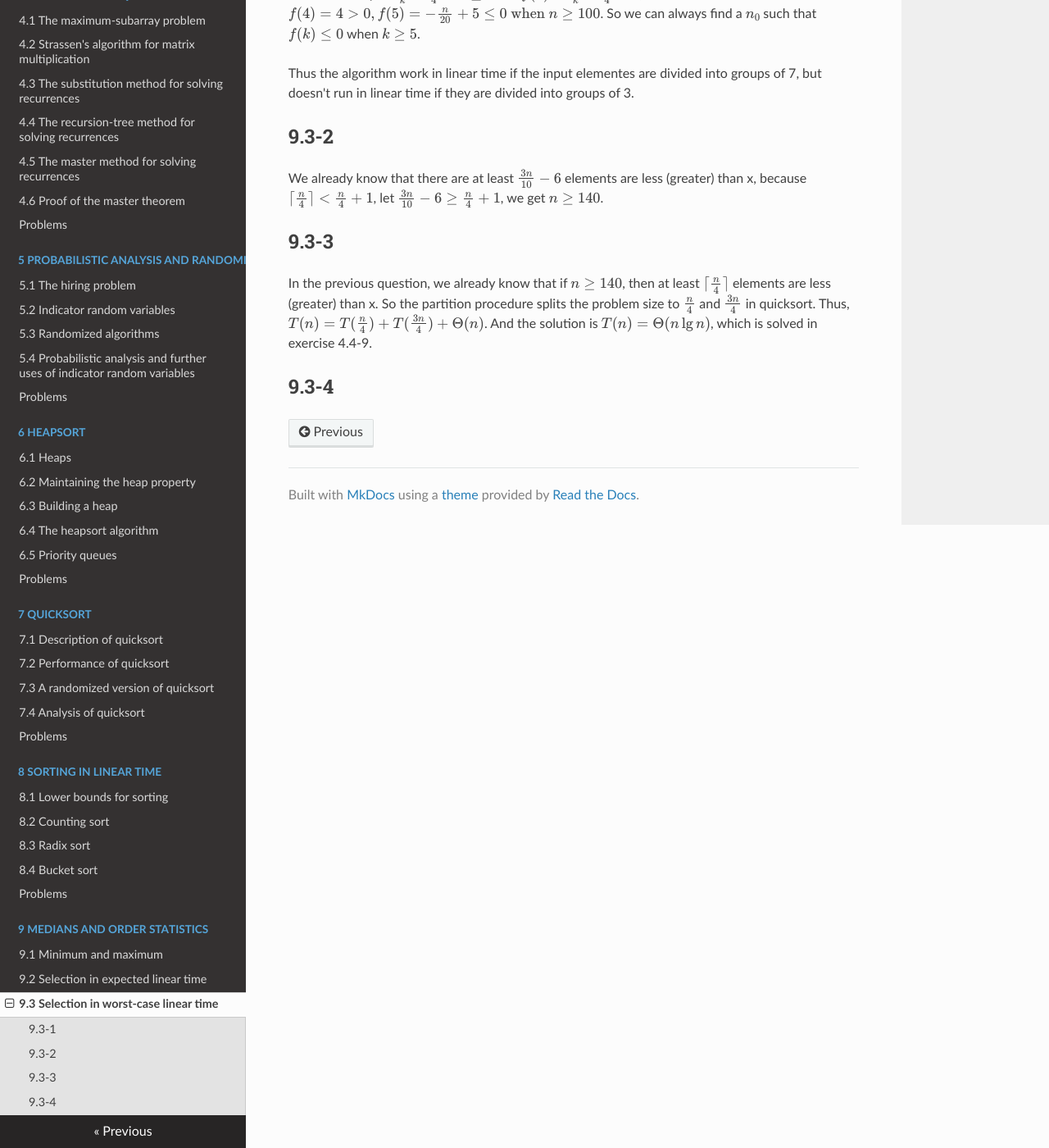
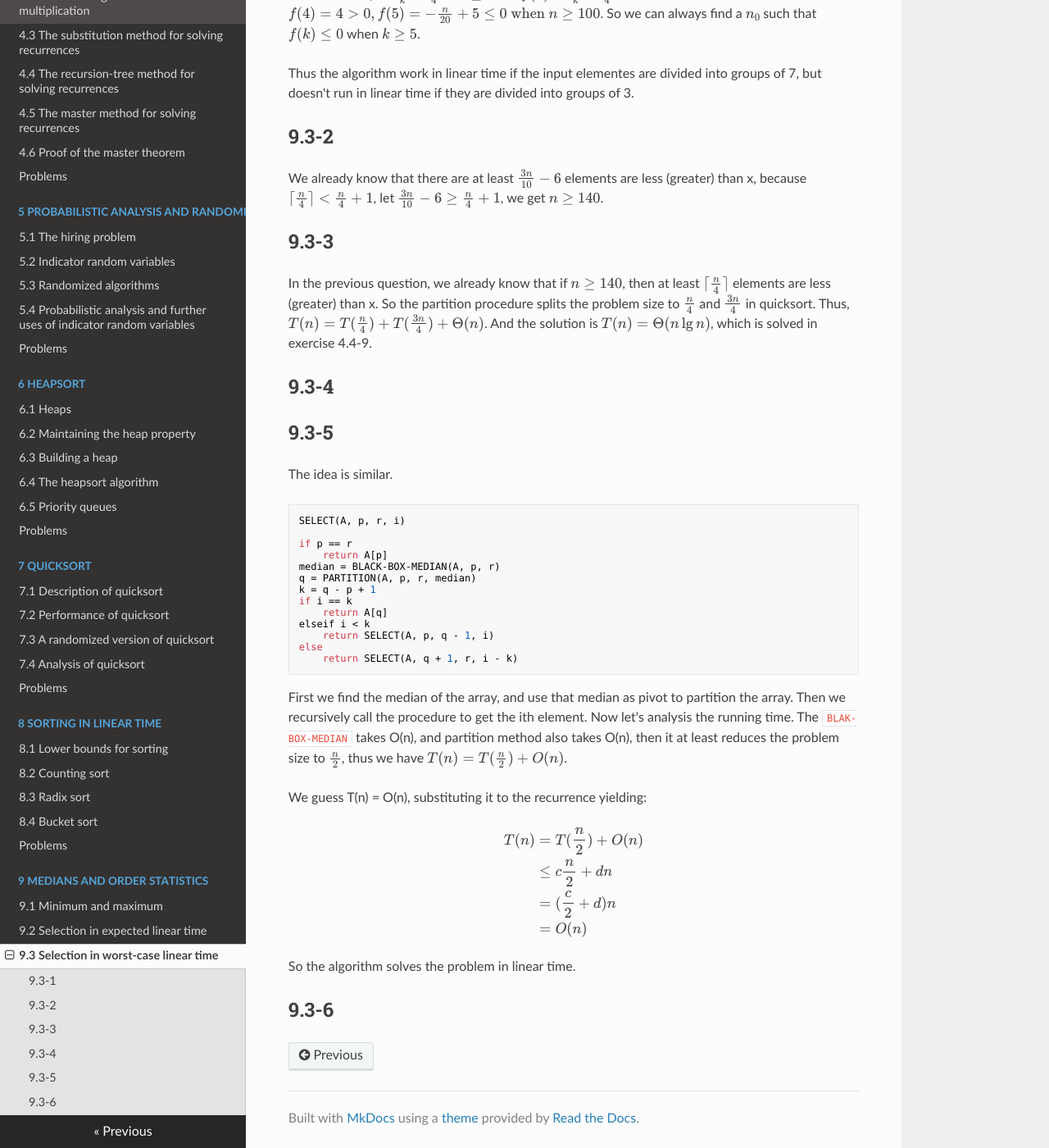
Before and after one commit to Frederick-S/Introduction-to-Algorithms-Notes, an MkDocs documentation site: the page built from docs/9-Medians-and-Order-Statistics/9.3-Selection-in-worst-case-linear-time.md, in a window 1280 px wide and 1400 px high, scrolled down 831 px. Shown: the whole window at 82% size. Built offline with MkDocs 1.6.1, drawn with Linux system fonts in a browser that asks for light colours; nearby versions of some CDN libraries; formulas are drawn with MathJax 3; old or Windows-style settings are respelled for this version of MkDocs.

Commit message:
Add 9.3-5

````diff
--- a/docs/9-Medians-and-Order-Statistics/9.3-Selection-in-worst-case-linear-time.md
+++ b/docs/9-Medians-and-Order-Statistics/9.3-Selection-in-worst-case-linear-time.md
@@ -29,3 +29,39 @@ We already know that there are at least $\frac{3n}{10} - 6$ elements are less (g
 In the previous question, we already know that if $n \geq 140$, then at least $\lceil \frac{n}{4} \rceil$ elements are less (greater) than x. So the partition procedure splits the problem size to $\frac{n}{4}$ and $\frac{3n}{4}$ in quicksort. Thus, $T(n) = T(\frac{n}{4}) + T(\frac{3n}{4}) + \Theta(n)$. And the solution is $T(n) = \Theta(n\lg{n})$, which is solved in exercise 4.4-9.
 
 ## 9.3-4
+
+## 9.3-5
+The idea is similar.
+
+```
+SELECT(A, p, r, i)
+
+if p == r
+    return A[p]
+median = BLACK-BOX-MEDIAN(A, p, r)
+q = PARTITION(A, p, r, median)
+k = q - p + 1
+if i == k
+    return A[q]
+elseif i < k
+    return SELECT(A, p, q - 1, i)
+else
+    return SELECT(A, q + 1, r, i - k)
+```
+
+First we find the median of the array, and use that median as pivot to partition the array. Then we recursively call the procedure to get the ith element. Now let's analysis the running time. The `BLAK-BOX-MEDIAN` takes O(n), and partition method also takes O(n), then it at least reduces the problem size to $\frac{n}{2}$, thus we have $T(n) = T(\frac{n}{2}) + O(n)$.
+
+We guess T(n) = O(n), substituting it to the recurrence yielding:
+
+$$
+\begin{eqnarray}
+T(n) &=& T(\frac{n}{2}) + O(n) \\\
+&\leq& c\frac{n}{2} + dn \\\
+&=& (\frac{c}{2} + d)n \\\
+&=& O(n)
+\end{eqnarray}
+$$
+
+So the algorithm solves the problem in linear time.
+
+## 9.3-6
````
